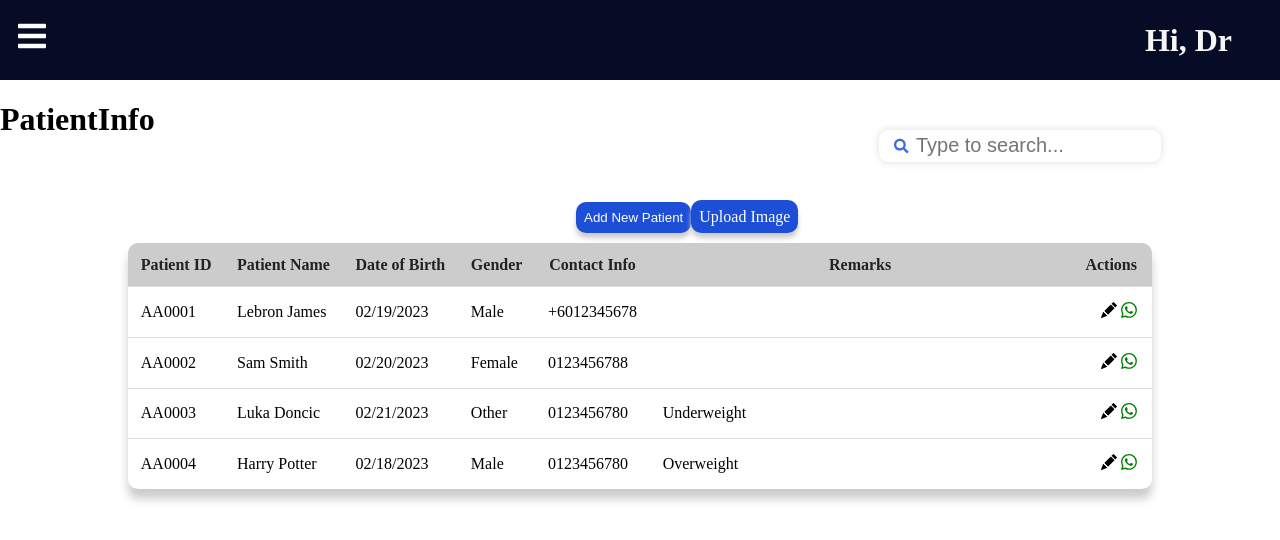
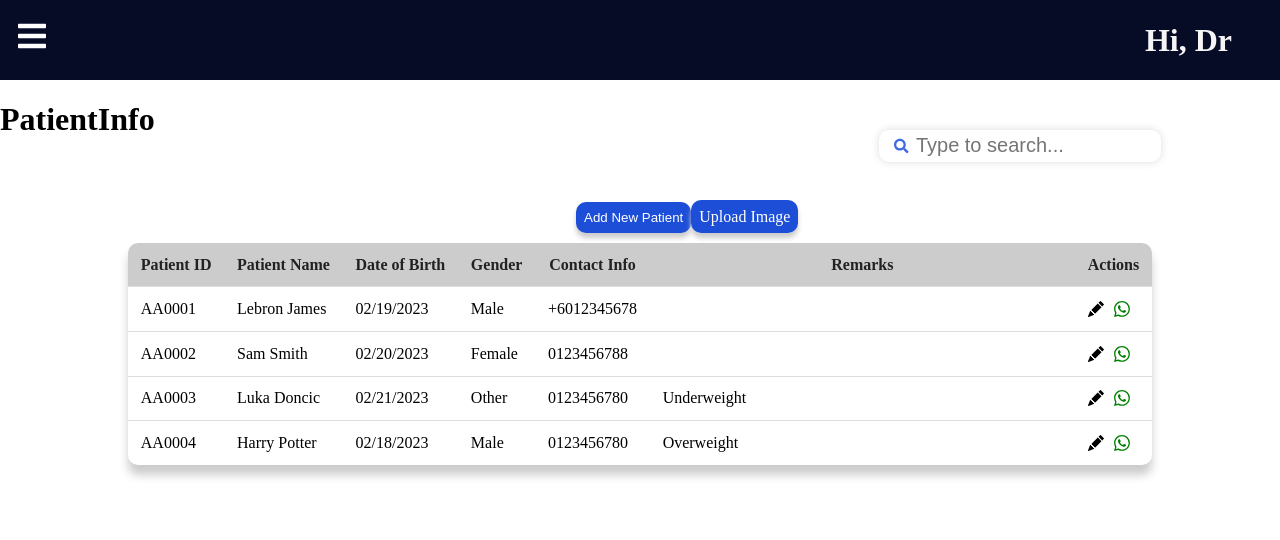
Before and after one commit to chewyuhan/FIT3164-MDS12-AutomatedHealthcareInformationSystem_Front_End, a React (Create React App) app in the folder v1/: page /patientinfo in a window 1280 px wide. Shown: the top 540 px of the page. Built offline with nearby package versions, Linux system fonts and the light colour scheme.

Commit message:
edit spacing for action buttons

```diff
--- a/v1/src/components/PatientTable/Table.css
+++ b/v1/src/components/PatientTable/Table.css
@@ -80,9 +80,16 @@
 
   .actions {
     display: flex;
-    justify-content: space-between; /* This will add space between the icons */
+    justify-content: flex-start; /* Start from the left edge */
     align-items: center; /* Vertically center the icons */
   }
+  .action-icons {
+    display: flex;
+    gap: 10px; /* Adjust the gap to control spacing between icons */
+    justify-content: flex-start; /* Start from the left edge */
+    align-items: center; /* Vertically center the icons */
+  }
+
 
   .actions svg {
     cursor: pointer;
@@ -90,9 +97,9 @@
   }
 
 
-  .delete-btn {
+  /* .delete-btn {
     color: #e10d05;
-  }
+  } */
 
   .clickable-text {
     cursor: pointer;
--- a/v1/src/components/PatientTable/Table.jsx
+++ b/v1/src/components/PatientTable/Table.jsx
@@ -54,12 +54,7 @@ export const Table = ({ rows, deleteRow, editRow }) => {
                   </span>
                 </td> */}
                 <td className="fit">
-                  <span className="actions">
-                    <div onClick={(e) => e.stopPropagation()}>
-                      {/* <BsFillTrashFill
-                        className="delete-btn"
-                        onClick={() => deleteRow(idx)}
-                      /> */}
+  <div className="action-icons">
     <BsFillPencilFill
       className="edit-btn"
       onClick={() => editRow(idx)}
@@ -72,8 +67,8 @@ export const Table = ({ rows, deleteRow, editRow }) => {
       }}
     />
   </div>
-                  </span>
 </td>
+
               </tr>
             );
           })}
--- a/v1/src/pages/PatientInfo.js
+++ b/v1/src/pages/PatientInfo.js
@@ -115,7 +115,7 @@ function PatientInfo() {
             <img src={imagePreview} alt="Uploaded" />
           </div>
         )}
-      <Table rows={rows} /*deleteRow={handleDeleteRow}*/ editRow={handleEditRow} />
+      <Table rows={rows} editRow={handleEditRow} />
       {modalOpen && (
         <Modal
           closeModal={() => {
```
Lines whose indentation alone changed are shown as unchanged.
